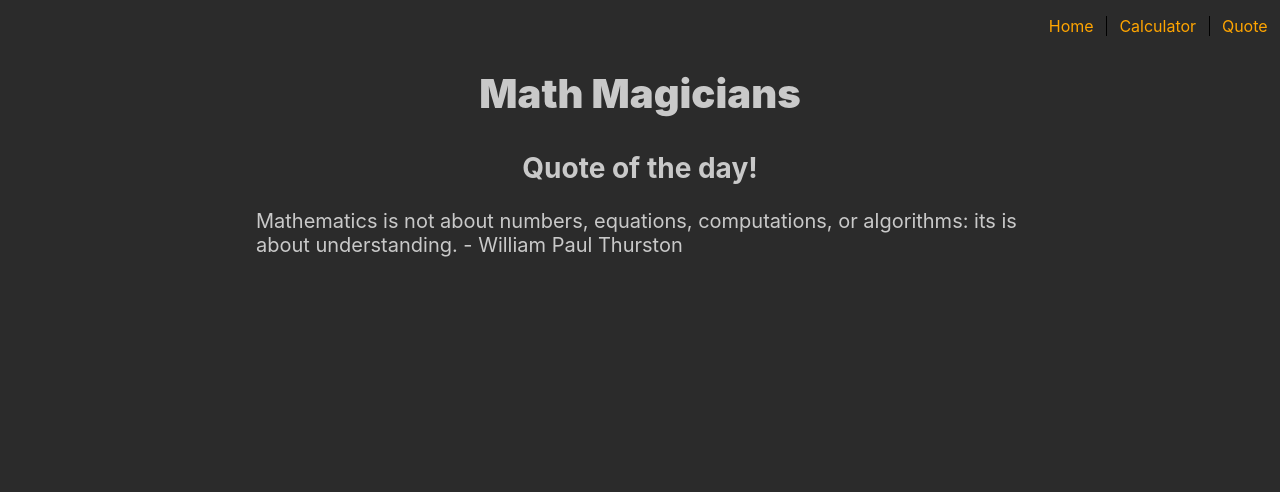
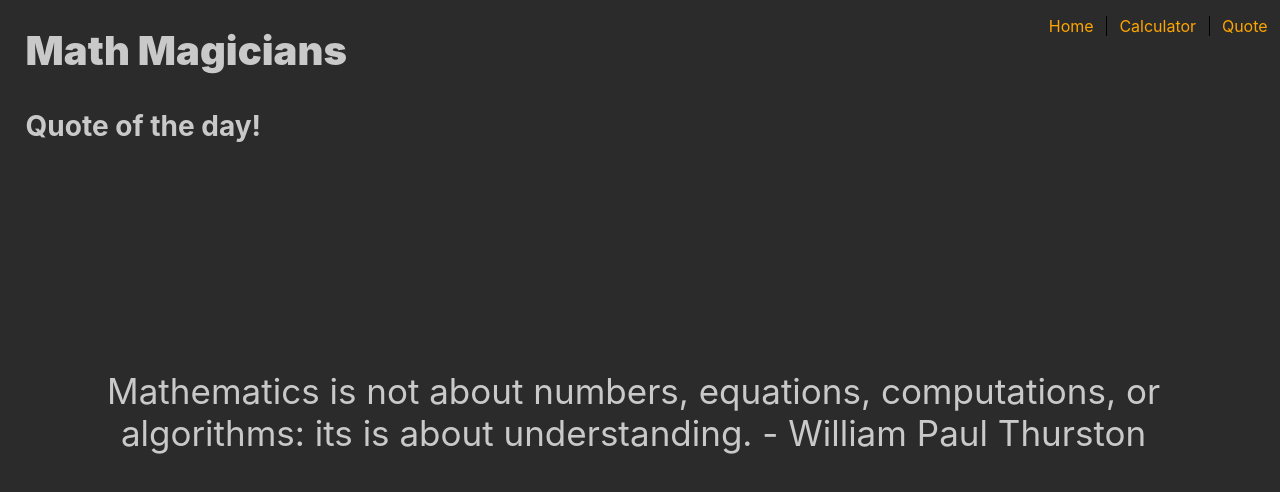
Before and after one commit to Thinus01/Math_Magicians, a React (Create React App) app: page /Quote in a window 1280 px wide. Shown: the top 492 px of the page. Built offline with nearby package versions, Linux system fonts and the light colour scheme.

Commit message:
Update styles

```diff
--- a/src/App.css
+++ b/src/App.css
@@ -27,20 +27,30 @@ body {
 }
 
 #MMh1 {
+  padding-left: 2%;
+  margin-top: -2%;
   font-weight: 900;
   font-size: 40px;
-  text-align: center;
 }
 
 .SubHead {
-  text-align: center;
+  padding-left: 2%;
   font-size: 28px;
 }
 
 .Lorem {
-  width: 60%;
-  padding-left: 20%;
+  padding-top: 1%;
+  width: 96%;
+  padding-left: 2%;
   font-size: 20px;
+}
+
+.QuoteText {
+  padding-top: 15%;
+  text-align: center;
+  width: 83%;
+  padding-left: 8%;
+  font-size: 35px;
 }
 
 a {
--- a/src/components/quote.js
+++ b/src/components/quote.js
@@ -1,7 +1,7 @@
 const Quote = () => (
   <section>
     <h2 className="SubHead">Quote of the day!</h2>
-    <p className="Lorem">
+    <p className="QuoteText">
       Mathematics is not about numbers, equations, computations,
       or algorithms: its is about understanding. - William Paul Thurston
     </p>
--- a/src/components/style.css
+++ b/src/components/style.css
@@ -1,5 +1,6 @@
 .Container {
-  margin-left: 25%;
+  margin-top: -4%;
+  margin-left: 49%;
   width: 50%;
 }
 
```
